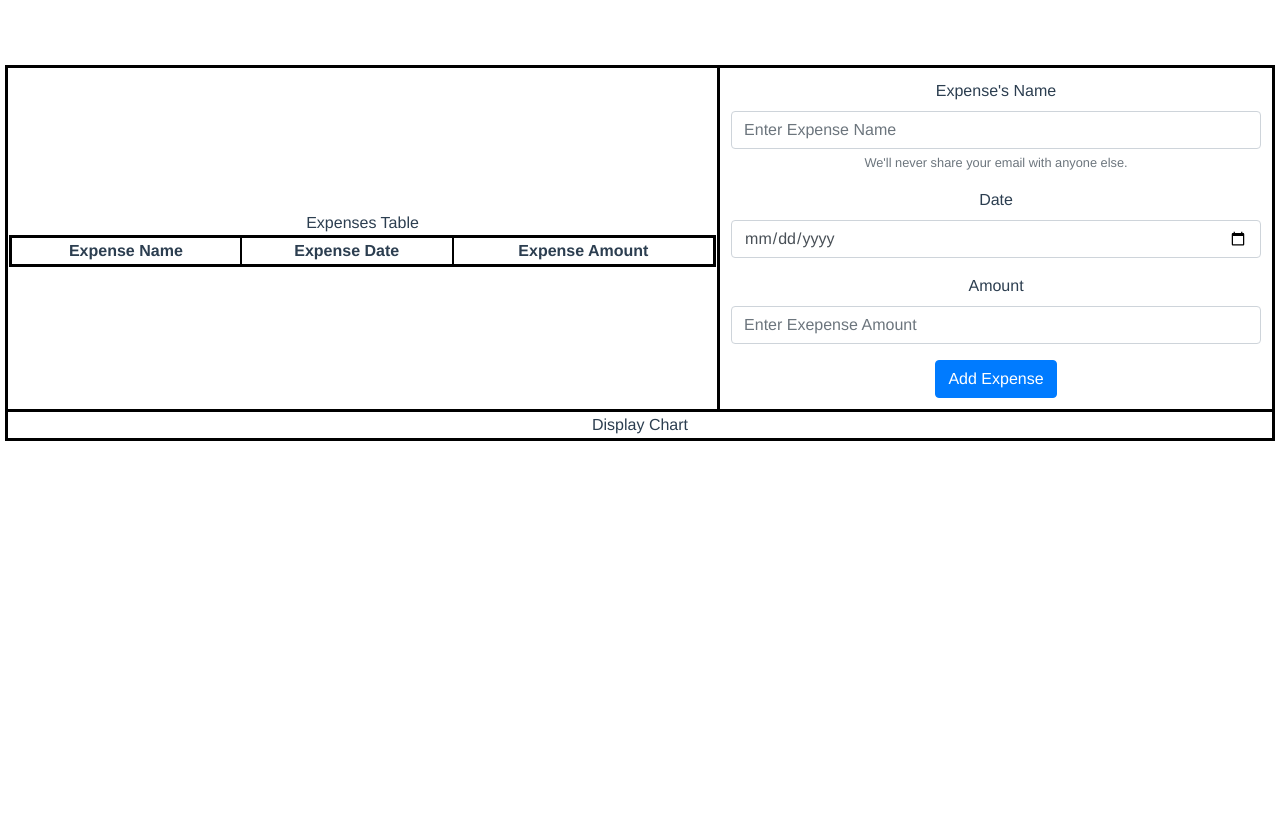
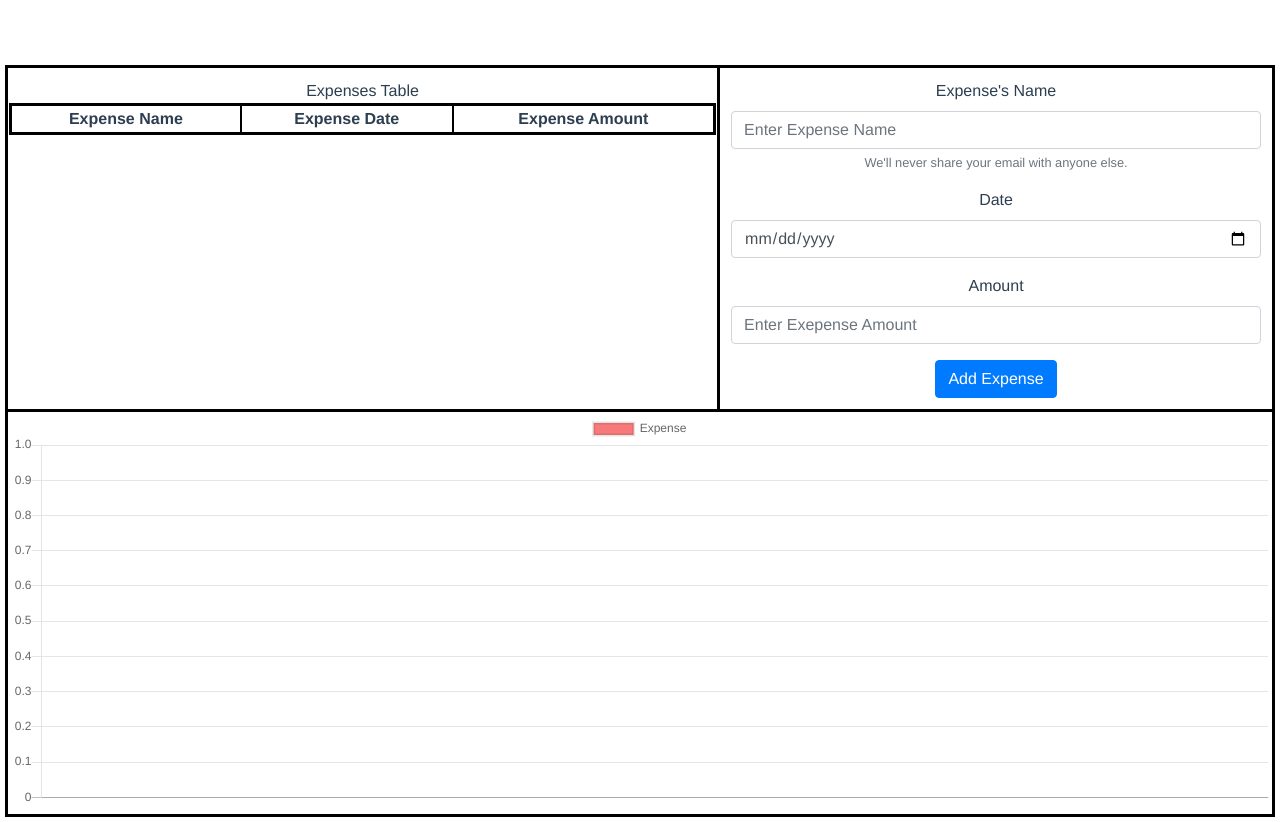
Before and after one commit to edwinmoseslow/expenses-tracker, a Vue app in the folder client/: page / in a window 1280 px wide. Before the commit the page ends 800 px from the top, so only its background shows below. Built offline with nearby package versions, Linux system fonts and the light colour scheme.

Commit message:
added chart feature

```diff
--- a/client/package.json
+++ b/client/package.json
@@ -10,8 +10,10 @@
   "dependencies": {
     "bootstrap": "^4.5.3",
     "bootstrap-vue": "^2.18.1",
+    "chart.js": "^2.9.4",
     "core-js": "^3.6.5",
-    "vue": "^2.6.12"
+    "vue": "^2.6.12",
+    "vue-chartjs": "^3.5.1"
   },
   "devDependencies": {
     "@vue/cli-plugin-babel": "~4.5.0",
--- a/client/src/components/Dashboard.vue
+++ b/client/src/components/Dashboard.vue
@@ -3,7 +3,7 @@
         <table>
             <tr>
                 <td>
-                    <ExpensesTable :expense="childData"/>
+                    <ExpensesTable :expense="childData" :preloaded="preloadedList"/>
                 </td>
                 <td>
                     <ExpensesForm @expense="addExpense" />
@@ -11,7 +11,7 @@
             </tr>
             <tr>
                 <td colspan="2">
-                    <ExpensesChart />
+                    <ExpensesChart :expense="childData" :preloaded="preloadedList"/>
                 </td>
             </tr>
         </table>
@@ -36,7 +36,20 @@ export default {
                 name: "",
                 date: "",
                 amount: ""
-            }
+            },
+            preloadedList: [{
+                name: "Play Station 5",
+                date: "2020-10-01",
+                amount: "3000"
+            }, {
+                name: "Insurance",
+                date: "2020-11-01",
+                amount: "2000"
+            }, {
+                name: "Drum Pad",
+                date: "2020-02-01",
+                amount: "100"
+            }]
         };
     },
     methods: {
@@ -70,5 +83,6 @@ table {
 
 td {
     border: 3px black solid;
+    vertical-align: baseline;
 }
 </style>
--- a/client/src/components/ExpensesChart.vue
+++ b/client/src/components/ExpensesChart.vue
@@ -1,5 +1,60 @@
-<template>
-    <div>
-        Display Chart
-    </div>
-</template>
+<script>
+import { Line } from 'vue-chartjs'
+
+export default {
+    extends: Line,
+    name: "ExpenseChart",
+    props: {
+        expense: {
+            name: String,
+            date: String,
+            amount: String
+        },
+        preloadedList: []
+    },
+    data: function() {
+        return {
+            expensesList: [],
+        };
+    },
+    watch: {
+        expense: function () {
+            console.log("Updating expenses list")
+            this.expensesList.push(this.expense);
+        },
+        expensesList: function () {
+            // this.expensesList.sort((a, b) => (a.date > b.date) ? 1 : -1)
+            this.updateChart();
+        }
+    },
+    mounted () {
+        this.updateChart();
+    },
+    methods: {
+        updateChart() {
+            console.log("Render Chart")
+            this.renderChart({
+            labels: this.expensesList.map(expense => expense.date),
+            datasets: [{
+                label: 'Expense',
+                backgroundColor: '#f87979',
+                data: this.expensesList.map(expense => expense.amount),
+                parsing: {
+                    yAxisKey: 'amount'
+                }
+            }]
+            },{
+                responsive: true,
+                maintainAspectRatio: false,
+                scales: {
+                    yAxes: [{
+                        ticks: {
+                            beginAtZero:true
+                        }
+                    }]
+                }
+            })
+        }
+    }
+};
+</script>
--- a/client/src/components/ExpensesTable.vue
+++ b/client/src/components/ExpensesTable.vue
@@ -31,6 +31,7 @@ export default {
             date: String,
             amount: String
         },
+        preloadedList: []
     },
     data: function() {
         return {
@@ -39,8 +40,9 @@ export default {
     },
     watch: {
         expense: function () {
-            console.log("updating expenses list")
+            console.log("Updating expenses list")
             this.expensesList.push(this.expense);
+            // this.expensesList.sort((a, b) => (a.date > b.date) ? 1 : -1)
         },
     },
 };
```
Also changed, not shown: 2 other files (tests, documents, lock files or other folders).
